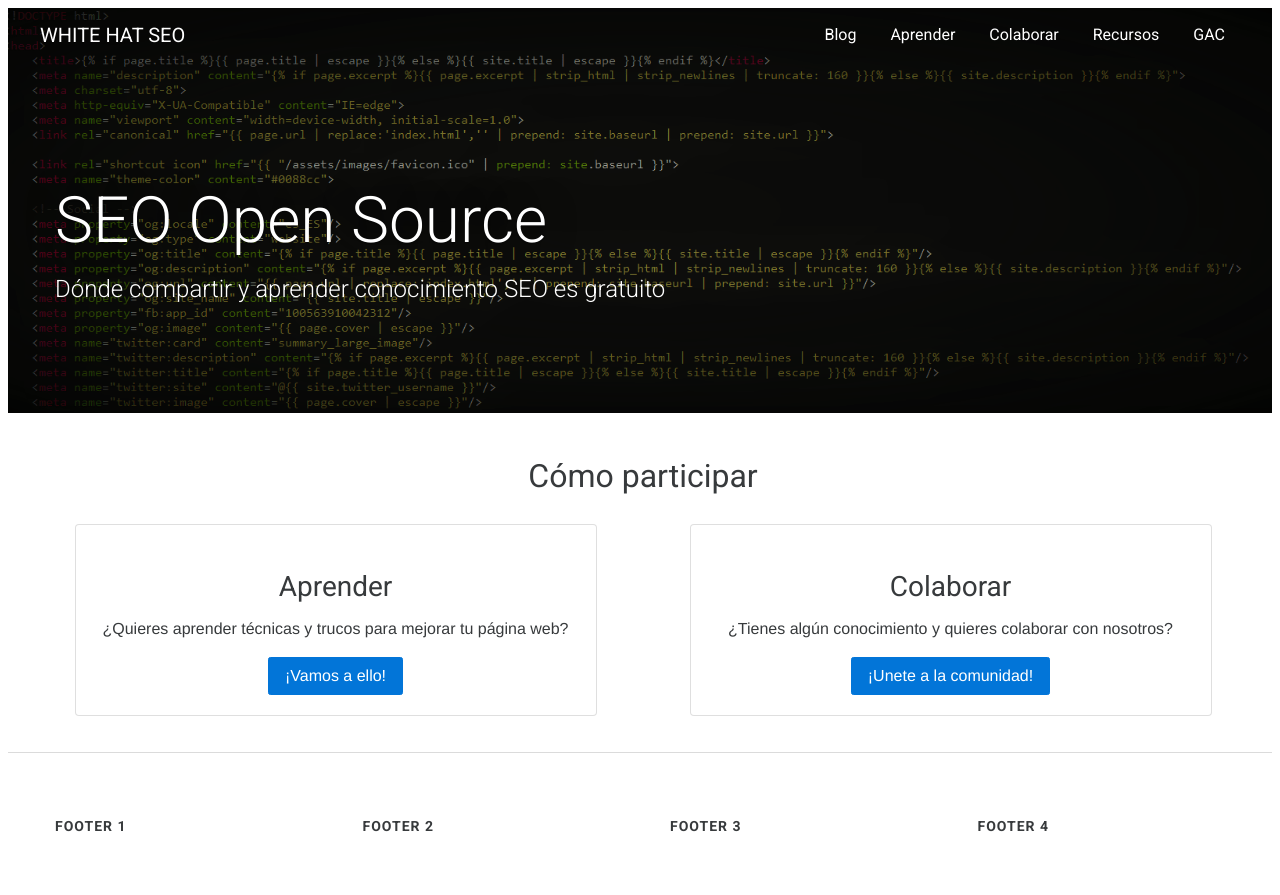
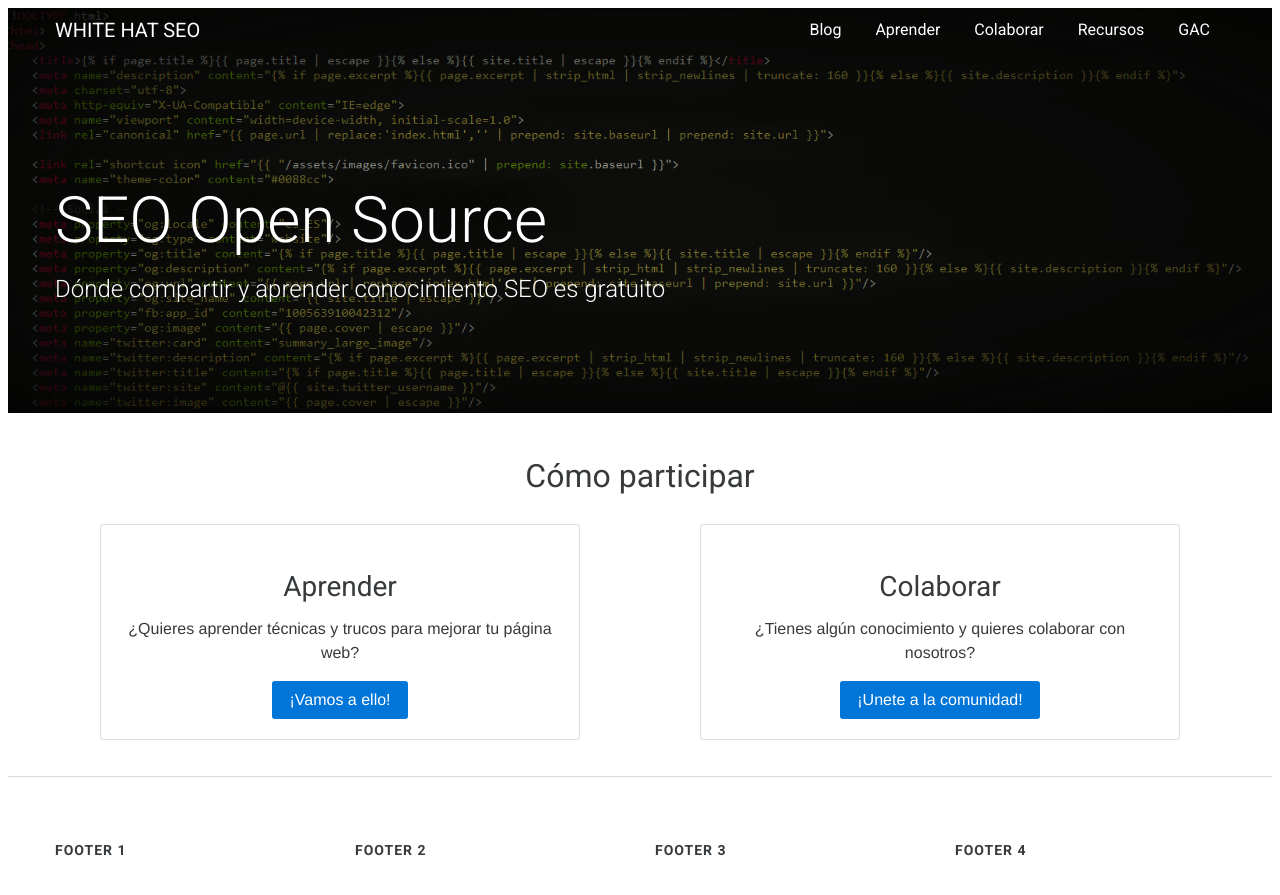
Before and after one commit to WhiteHatSEO/whitehatseo.github.io, a Jekyll site: the page built from index.html, in a window 1280 px wide and 921 px high. Shown: the top 895 px of the window. Built offline with Jekyll 4.4.1, drawn with Linux system fonts in a browser that asks for light colours; nearby versions of some CDN libraries.

Commit message:
Update _body.scss

```diff
--- a/_sass/_body.scss
+++ b/_sass/_body.scss
@@ -1,4 +1,4 @@
-/*html {
+html {
   -webkit-box-sizing: border-box;
   box-sizing: border-box;
   font-size: 16px;
@@ -16,7 +16,7 @@
 @-ms-viewport {
   width: device-width;
 }
-*/
+
 body{
 	font-family: $body-font-family;
 	font-size: $body-font-size;
```
